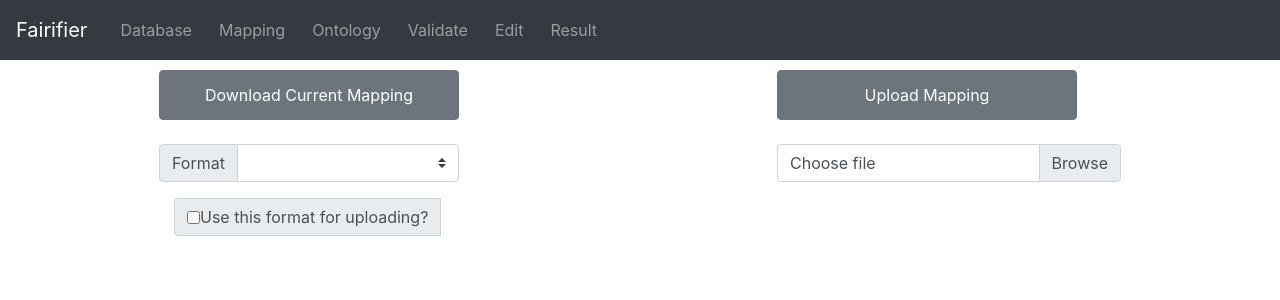
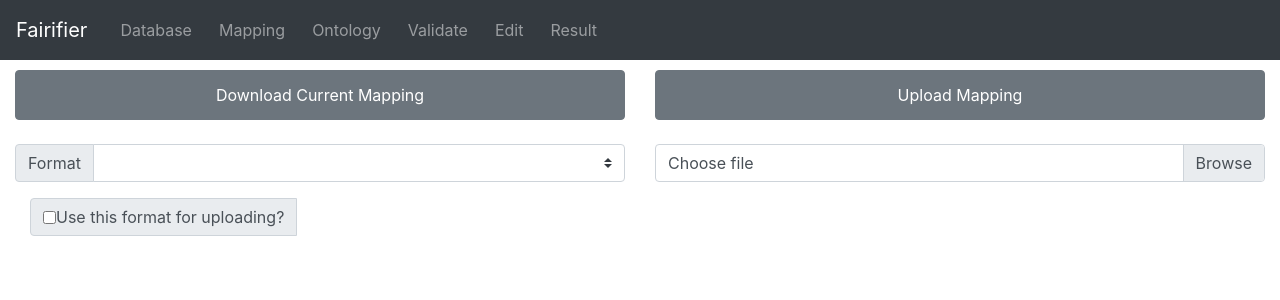
Before and after one commit to MaastrichtU-CDS/fairsights_fairifier-frontend, an Angular app: page /mapping in a window 1280 px wide. Shown: the top 300 px of the page. Built offline with nearby package versions, Linux system fonts and the light colour scheme; no server answers.

Commit message:
Replaced the instances for col-xs-number for col-number (bootstrap 4 didn't recognise col-xs-number)

```diff
--- a/src/app/mapping/mapping.component.html
+++ b/src/app/mapping/mapping.component.html
@@ -1,7 +1,7 @@
 <div class="container-fluid" style="margin-top: 70px;">
     <div class="row justify-content-around h-100">
-        <div class="col-xs-6">
-            <button type="button" class="btn btn-secondary" (click)="downloadMapping()">Download Current Mapping</button>
+        <div class="col-6">
+            <button type="button" class="btn btn-secondary w-100" (click)="downloadMapping()">Download Current Mapping</button>
             <br>
             <br>
             <div class="input-group mb-3">
@@ -25,8 +25,8 @@
 
         </div>
 
-        <div class="col-xs-6" >
-            <button type="button" class="btn btn-secondary" (click)="mappingUpload()">Upload Mapping</button>
+        <div class="col-6" >
+            <button type="button" class="btn btn-secondary w-100" (click)="mappingUpload()">Upload Mapping</button>
             <br>
             <br>
 
--- a/src/app/ontology/ontology.component.html
+++ b/src/app/ontology/ontology.component.html
@@ -1,6 +1,6 @@
 <div class="container-fluid" style="margin-top: 70px;">
     <div class="row justify-content-around h-100">
-        <div class="col-xs-6">
+        <div class="col-6">
             <div class="form-group row">
                 <label for="inputUrlOntology" class="col-sm-3 col-form-label">Url </label>
                 <div class="col-sm-8">
@@ -38,7 +38,7 @@
         <br>
         {{messageService.testString}}
     </div>
-    <div class="col-xs-6" >
-
+    <div class="col-6" >
+        abc
     </div>
 </div>
```
